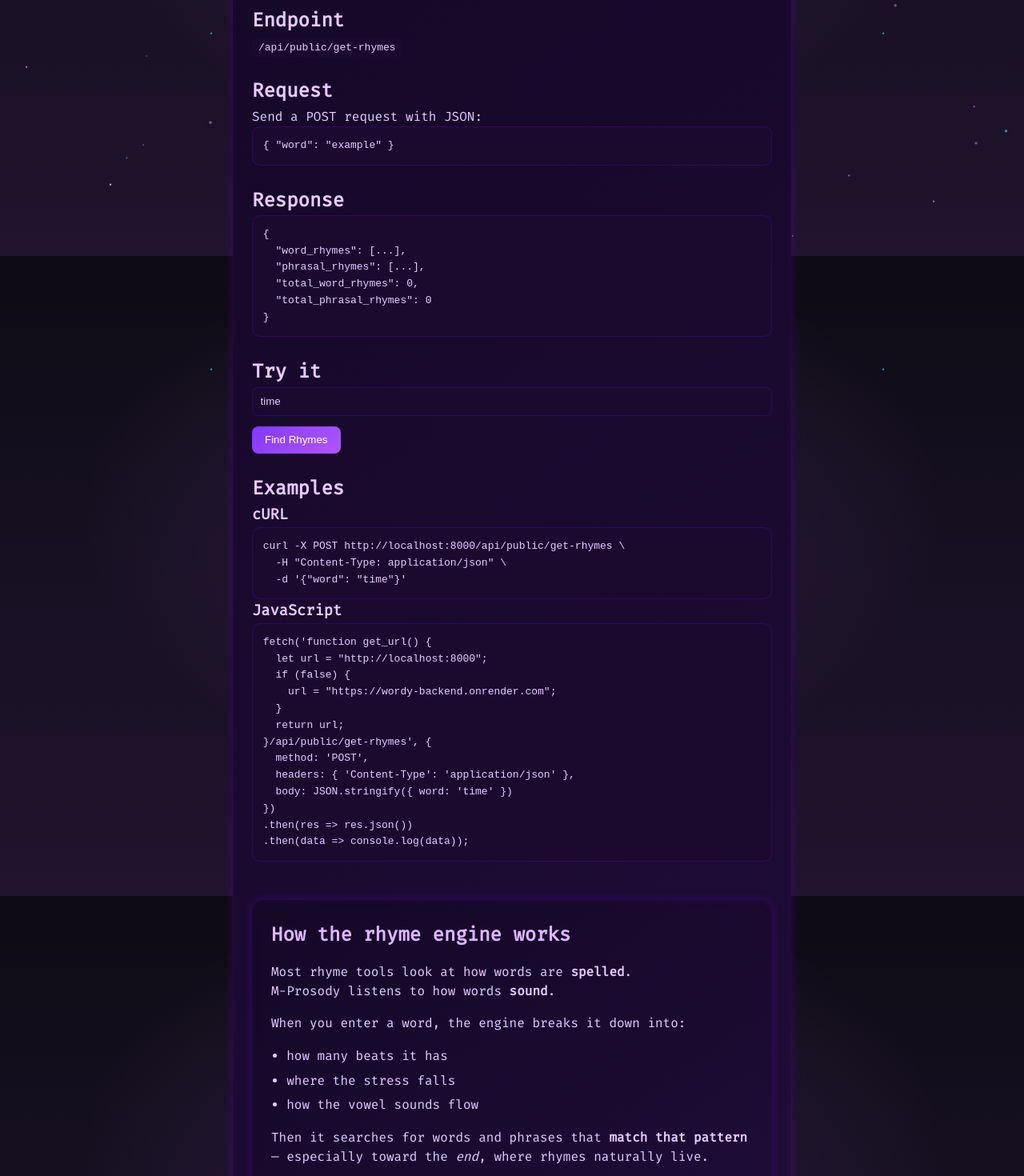
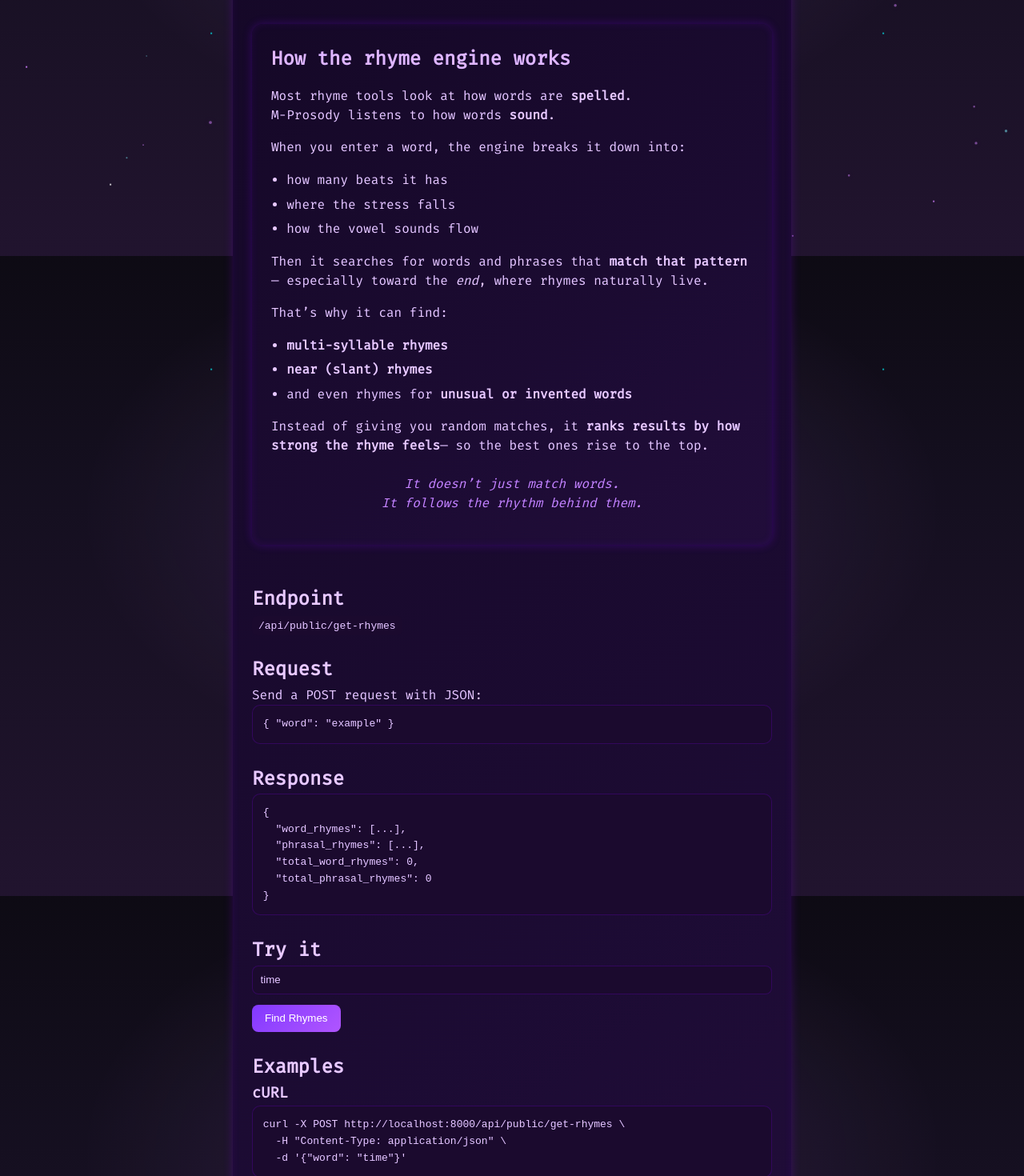
Before and after one commit to TripleMCodes/Lyrical-Lab-V1, a SvelteKit app in the folder my-app/: page /public-rhyme-engine in a window 1280 px wide. Shown: the part 480-1950 px from the top of the page at 80% size. Built offline with nearby package versions, Linux system fonts and the light colour scheme.

Commit message:
add requests for public api

```diff
--- a/my-app/src/lib/components/Controls.svelte
+++ b/my-app/src/lib/components/Controls.svelte
@@ -79,11 +79,11 @@
             </Tooltip>
         </button>
 
-        <button >
+        <!-- <button >
             <Tooltip text="criticise lyrics">
                 <img src="/icons8-brain-64.png" alt="criticise icon">
             </Tooltip>
-        </button>
+        </button>  -->
 
         <button onclick={createNewSong}>
             <Tooltip text="Create new song">
--- a/my-app/src/lib/components/SongPanel.svelte
+++ b/my-app/src/lib/components/SongPanel.svelte
@@ -40,7 +40,7 @@
         flex-direction: row;
         justify-content:center;
         /* align-items: center; */
-        width: 125%;
+        width: 127%;
 
         padding: 20px 24px;
         /* padding-bottom: 10px;
--- a/my-app/src/routes/dashboard/+page.svelte
+++ b/my-app/src/routes/dashboard/+page.svelte
@@ -183,7 +183,8 @@
 
 <section class="container">
     <div class="main scrollable">
-        <Search bind:display={searchDisplay} bind:results={searchResults} openSong={dopenSongFromSearch}/>
+        <!-- search coming soon -->
+        <!-- <Search bind:display={searchDisplay} bind:results={searchResults} openSong={dopenSongFromSearch}/> -->
 
         <Scratchpad viewNote={viewNote} makeNewNote={createNote} delNote={delNote} saveNote={saveNote} bind:notes={notes} bind:note={note} />
 
--- a/my-app/src/routes/public-rhyme-engine/+page.svelte
+++ b/my-app/src/routes/public-rhyme-engine/+page.svelte
@@ -40,48 +40,6 @@
 	<h1>Public Rhyme API</h1>
 	<p class="tagline">Turn words into echoes. Find what resonates.</p>
 
-	<section>
-		<h2>Endpoint</h2>
-		<code>/api/public/get-rhymes</code>
-	</section>
-
-	<section>
-		<h2>Request</h2>
-		<p>Send a POST request with JSON:</p>
-		<pre>{`{ "word": "example" }`}</pre>
-	</section>
-
-	<section>
-		<h2>Response</h2>
-		<pre>{`{
-  "word_rhymes": [...],
-  "phrasal_rhymes": [...],
-  "total_word_rhymes": 0,
-  "total_phrasal_rhymes": 0
-}`}</pre>
-	</section>
-
-	<section>
-		<h2>Try it</h2>
-		<input bind:value={exampleWord} placeholder="Enter a word..." />
-		<button onclick={tryExample} disabled={loading}>
-			{loading ? 'Searching…' : 'Find Rhymes'}
-		</button>
-
-		{#if response}
-			<pre class="response">{JSON.stringify(response, null, 2)}</pre>
-		{/if}
-	</section>
-
-	<section>
-		<h2>Examples</h2>
-
-		<h3>cURL</h3>
-		<pre>{curlExample}</pre>
-
-		<h3>JavaScript</h3>
-		<pre>{jsExample}</pre>
-	</section>
 
 	<section class="rhyme-engine">
 	<h2>How the rhyme engine works</h2>
@@ -127,6 +85,51 @@
 			It follows the rhythm behind them.
 		</p>
 	</section>
+
+	<section>
+		<h2>Endpoint</h2>
+		<code>/api/public/get-rhymes</code>
+	</section>
+
+	<section>
+		<h2>Request</h2>
+		<p>Send a POST request with JSON:</p>
+		<pre>{`{ "word": "example" }`}</pre>
+	</section>
+
+	<section>
+		<h2>Response</h2>
+		<pre>{`{
+  "word_rhymes": [...],
+  "phrasal_rhymes": [...],
+  "total_word_rhymes": 0,
+  "total_phrasal_rhymes": 0
+}`}</pre>
+	</section>
+
+	<section>
+		<h2>Try it</h2>
+		<input bind:value={exampleWord} placeholder="Enter a word..." />
+		<button onclick={tryExample} disabled={loading}>
+			{loading ? 'Searching…' : 'Find Rhymes'}
+		</button>
+
+		{#if response}
+			<pre class="response">{JSON.stringify(response, null, 2)}</pre>
+		{/if}
+	</section>
+
+	<section>
+		<h2>Examples</h2>
+
+		<h3>cURL</h3>
+		<pre>{curlExample}</pre>
+
+		<h3>JavaScript</h3>
+		<pre>{jsExample}</pre>
+	</section>
+
+
 </div>
 
 <style>
```
Also changed, not shown: my-app/src/routes/lyrical-lab/+page.svelte (+8 -0 lines), 1 other file (tests, documents, lock files or other folders).
